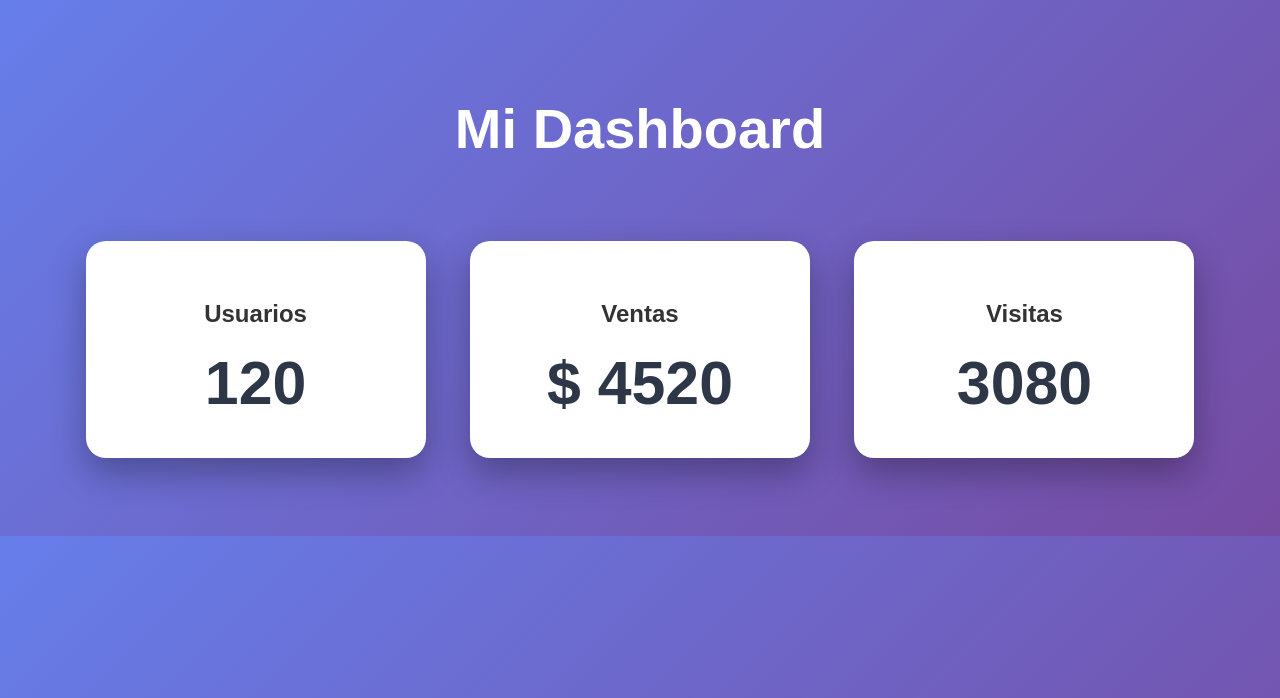
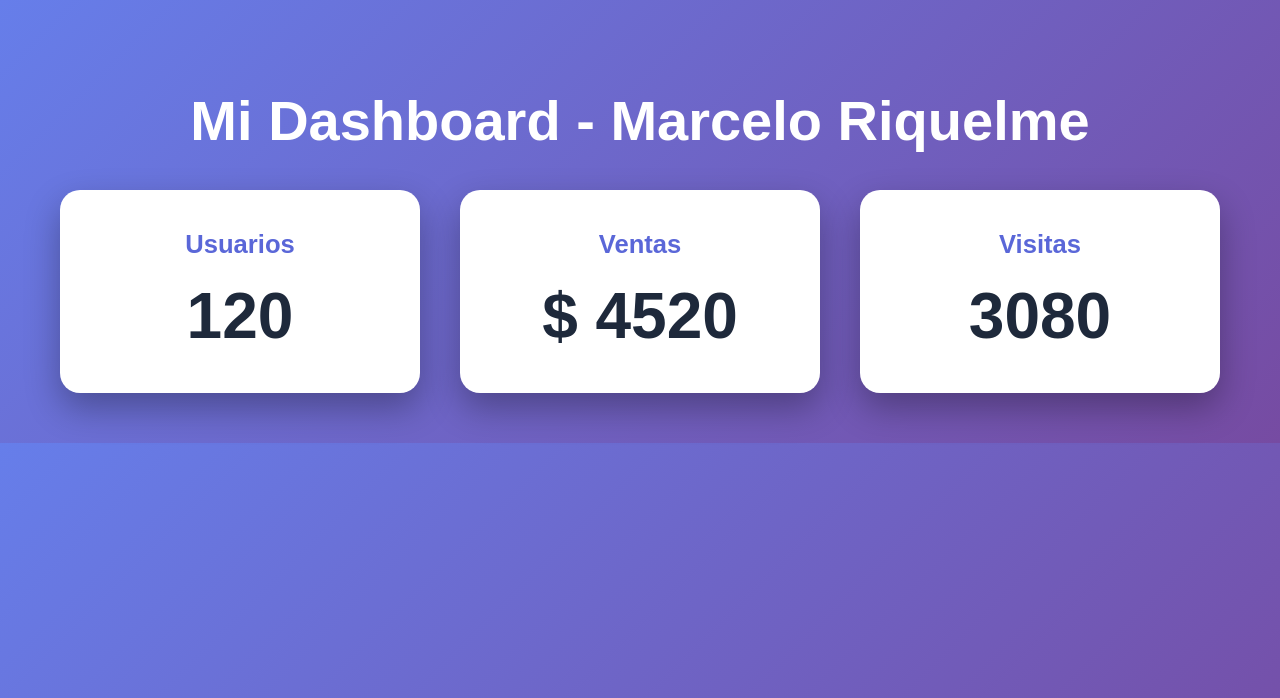
Before and after one commit to marceloriquelme498/Marcelo-Riquelme, a Flask app: page / in a window 1280 px wide. Shown: the top 698 px of the page. Run offline with Flask 3, Linux system fonts and the light colour scheme.

Commit message:
Entrega final: dashboard completo + carpetas tema-1 y tema-2

```diff
--- a/tema-1/app.py
+++ b/tema-1/app.py
@@ -1,5 +1,4 @@
 from flask import Flask, render_template
-
 app = Flask(__name__)
 
 @app.route("/")
--- a/tema-1/templates/dashboard.html
+++ b/tema-1/templates/dashboard.html
@@ -1,14 +1,9 @@
 <!DOCTYPE html>
 <html lang="es"><head><meta charset="UTF-8"><title>Dashboard Marcelo</title>
-<style>
-body{background:linear-gradient(135deg,#667eea,#764ba2);color:white;text-align:center;padding:50px;font-family:Arial}
-h1{font-size:3.5rem;margin-bottom:60px}
-.card{display:inline-block;background:white;color:#333;margin:20px;padding:40px;width:260px;border-radius:20px;box-shadow:0 15px 35px rgba(0,0,0,0.3);transition:0.4s}
-.card:hover{transform:translateY(-15px)}
-.numero{font-size:3.8rem;font-weight:bold;color:#2d3748}
-</style></head><body>
-<h1>Mi Dashboard</h1>
+<style>body{margin:0;background:linear-gradient(135deg,#667eea,#764ba2);color:white;text-align:center;padding:50px;font-family:Arial}h1{font-size:3.5rem}.cards{display:flex;justify-content:center;gap:40px;flex-wrap:wrap}.card{background:white;color:#333;padding:40px;width:280px;border-radius:20px;box-shadow:0 15px 35px rgba(0,0,0,0.3);transition:0.4s}.card:hover{transform:translateY(-15px)}.card h2{color:#5a67d8;font-size:1.6rem;margin:0 0 20px}.numero{font-size:4rem;font-weight:bold;color:#1e293b}</style></head><body>
+<h1>Mi Dashboard - Marcelo Riquelme</h1>
+<div class="cards">
 <div class="card"><h2>Usuarios</h2><div class="numero">{{ datos.usuarios }}</div></div>
 <div class="card"><h2>Ventas</h2><div class="numero">$ {{ datos.ventas }}</div></div>
-<div class="card"><h2>Visitas</h2><div class="numero">{{ datos.visitas }}</div></div></div>
-</body></html>
+<div class="card"><h2>Visitas</h2><div class="numero">{{ datos.visitas }}</div></div>
+</div></body></html>
```
Also changed, not shown: README.md.
